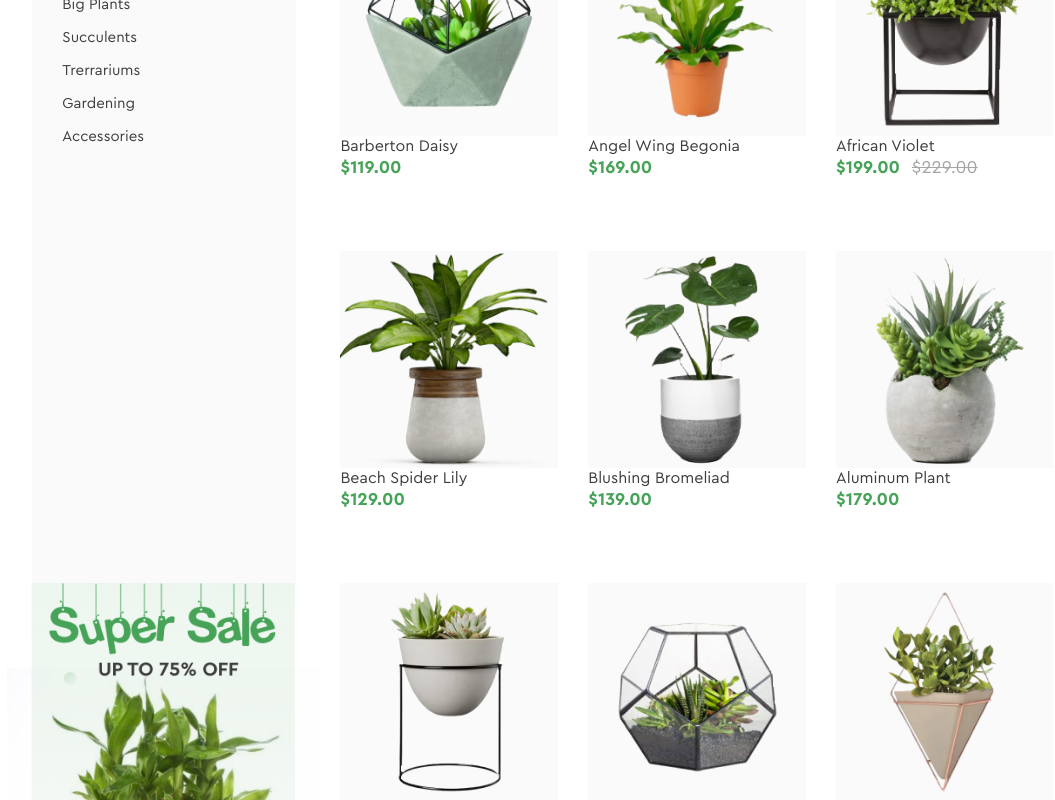
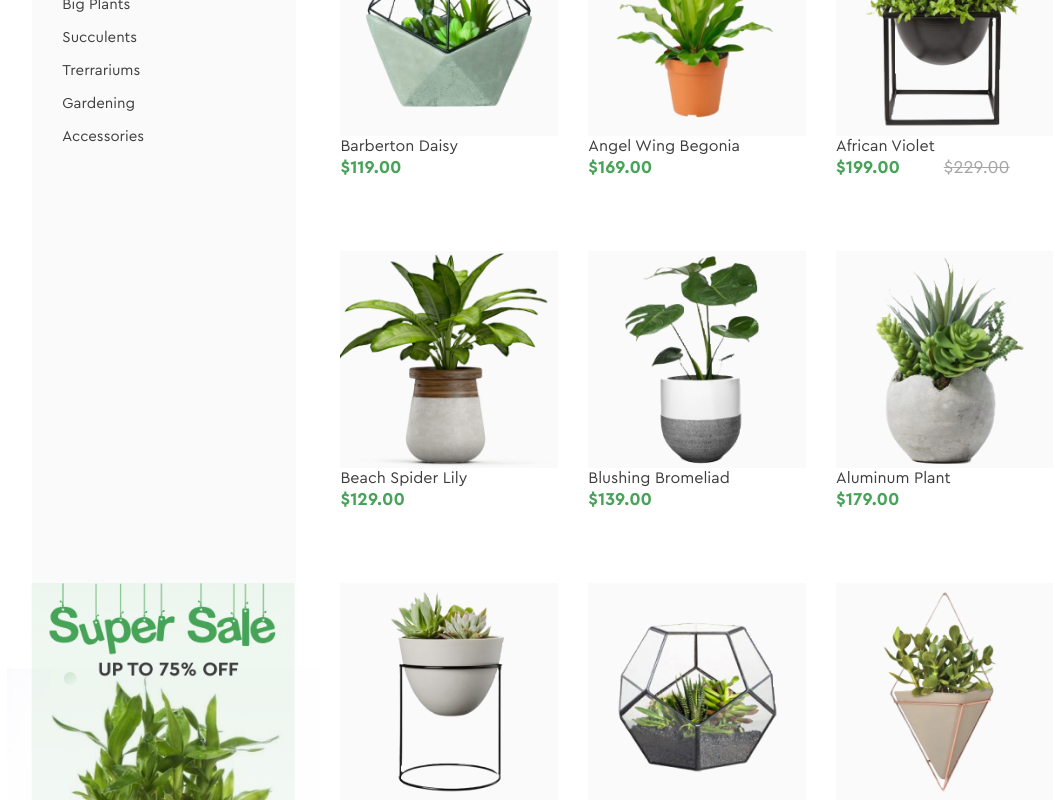
Before and after one commit to Adelaida-Viliorovna/hillel_git_hw, a plain HTML site: page index.html in a window 1280 px wide. Shown: the part 820-1620 px from the top of the page, without its empty margins (81-1136 px from the left). Drawn offline with Linux system fonts and the light colour scheme.

Commit message:
upd style.css

```diff
--- a/style/style.css
+++ b/style/style.css
@@ -487,9 +487,9 @@ input {
     color: #3D3D3D;
 }
 
-.card .plant_text {
+/* .card .plant_text {
     position: relative;
-}
+} */
 
 .card .plant_text .price {
     font-family: "Cera Pro", "Times New Roman";
@@ -510,7 +510,7 @@ input {
     width: 100%;
     display: flex;
     justify-content: center;
-    position: absolute;
+    /* position: absolute; */
 }
 
 .right_list .sort_link {
```
